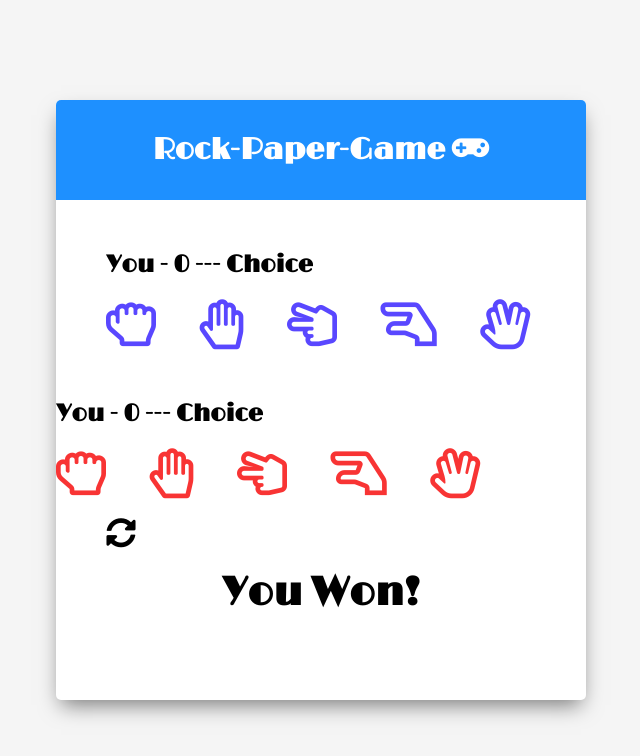
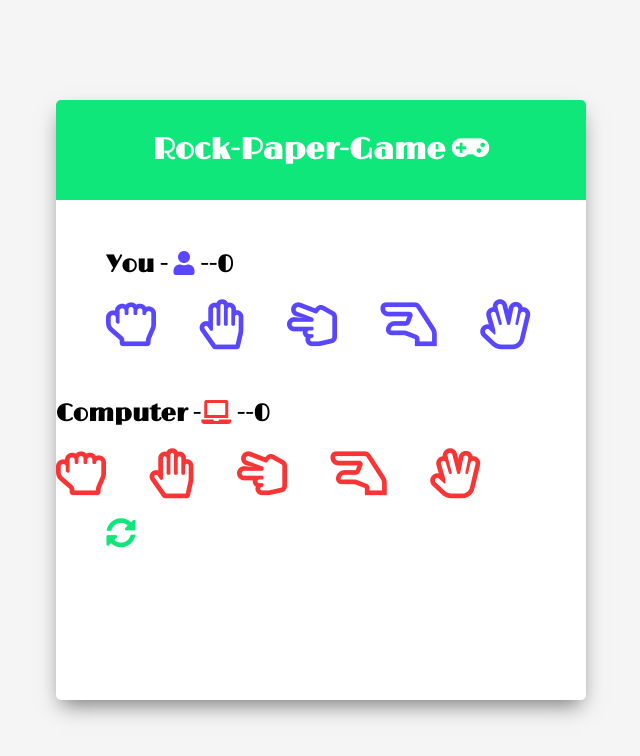
Before and after one commit to jogindrakumar/rock-paper-scissors-game, a plain HTML site: page index.html in a window 1280 px wide. Shown: the whole page, without its empty margins (319-959 px from the left). Drawn offline with nearby package versions, Linux system fonts and the light colour scheme.

Commit message:
modified:   index.html 	modified:   script.js 	modified:   style.css

```diff
--- a/index.html
+++ b/index.html
@@ -21,8 +21,10 @@
       <!-- Player Container -->
       <div class="player-container" id="player">
         <h2>
-          You - <span id="playerScore">0</span>
-          <span class="choice" id="playerChoice"> --- Choice</span>
+          You - <span id="user"><i class="fas fa-user"></i></span> --<span
+            id="playerScore"
+          ></span>
+          <span class="choice" id="playerChoice"> </span>
         </h2>
         <i
           class="far fa-hand-rock"
@@ -58,8 +60,9 @@
       <!-- Computer Container -->
       <div class="computer-container" id="computer">
         <h2>
-          You - <span id="computerScore">0</span>
-          <span class="choice" id="computerChoice"> --- Choice</span>
+          Computer -<span id="laptop"><i class="fas fa-laptop"></i></span>
+          --<span id="computerScore"></span>
+          <span class="choice" id="computerChoice"></span>
         </h2>
         <i class="far fa-hand-rock" title="Rock" id="computerRock"></i>
         <i class="far fa-hand-paper" title="Paper" id="computerPaper"></i>
@@ -73,10 +76,15 @@
       </div>
       <br />
       <!--Reset Icon  -->
-      <i class="fas fa-sync-alt reset-icon" title="Reset"></i>
+      <i
+        class="fas fa-sync-alt reset-icon"
+        title="Reset"
+        onclick="resetAll()"
+        id="sync"
+      ></i>
       <!-- Results  TExt-->
       <div class="result-container">
-        <h3 class="result-text" id="resultText">You Won!</h3>
+        <h3 class="result-text" id="resultText"></h3>
       </div>
     </div>
     <!-- Script -->
--- a/script.js
+++ b/script.js
@@ -25,6 +25,9 @@ const choices = {
   spock: { name: "Spock", defeats: ["scissors", "rock"] },
 };
 
+let playerScoreNumber = 0;
+let computerScoreNumber = 0;
+
 let computerChoice = "";
 
 //Reset all 'selected ICons
@@ -35,6 +38,18 @@ function resetSelected() {
   });
 }
 
+// Reset Score & player choice / computer choice
+
+function resetAll() {
+  playerScoreNumber = 0;
+  computerScoreNumber = 0;
+  playerScoreEl.textContent = playerScoreNumber;
+  computerScoreEl.textContent = computerScoreNumber;
+  playerChoiceEl.textContent = "";
+  computerChoiceEl.textContent = "";
+  resultText.textContent = "";
+  resetSelected();
+}
 //Random computer choice
 function computerRandomChoice() {
   const computerChoiceNumber = Math.random();
@@ -80,16 +95,36 @@ function displayComputerChoice() {
   }
 }
 
+//Check result , increase scores, update result text
+function updateScore(playerChoice) {
+  if (playerChoice === computerChoice) {
+    resultText.textContent = "Its Tie !!";
+  } else {
+    const choice = choices[playerChoice];
+
+    if (choice.defeats.indexOf(computerChoice) > -1) {
+      resultText.textContent = "You Won :)";
+      playerScoreNumber++;
+      playerScoreEl.textContent = playerScoreNumber;
+    } else {
+      resultText.textContent = " You Lost :(";
+      computerScoreNumber++;
+      computerScoreEl.textContent = computerScoreNumber;
+    }
+  }
+}
+
 // call functions to process turn
-function checkResult() {
+function checkResult(playerChoice) {
   resetSelected();
   computerRandomChoice();
   displayComputerChoice();
+  updateScore(playerChoice);
 }
 
 //Passing player selection value and styling icons
 function select(playerChoice) {
-  checkResult();
+  checkResult(playerChoice);
   //Add 'selected' Styling & playerchoice
   switch (playerChoice) {
     case "rock":
@@ -116,3 +151,5 @@ function select(playerChoice) {
       break;
   }
 }
+// On Startup , set initial values
+resetAll();
--- a/style.css
+++ b/style.css
@@ -22,7 +22,7 @@ body {
 }
 
 .header {
-  background: dodgerblue;
+  background: rgb(16, 231, 123);
   border-top-left-radius: 5px;
   border-top-right-radius: 5px;
   height: 100px;
@@ -66,7 +66,15 @@ h2 {
 .selected {
   color: black !important;
 }
-
+#user {
+  color: rgb(89, 71, 255);
+}
+#laptop {
+  color: rgb(248, 52, 52);
+}
+#sync {
+  color: rgb(16, 231, 123);
+}
 .reset-icon {
   font-size: 30px;
   cursor: pointer;
```
